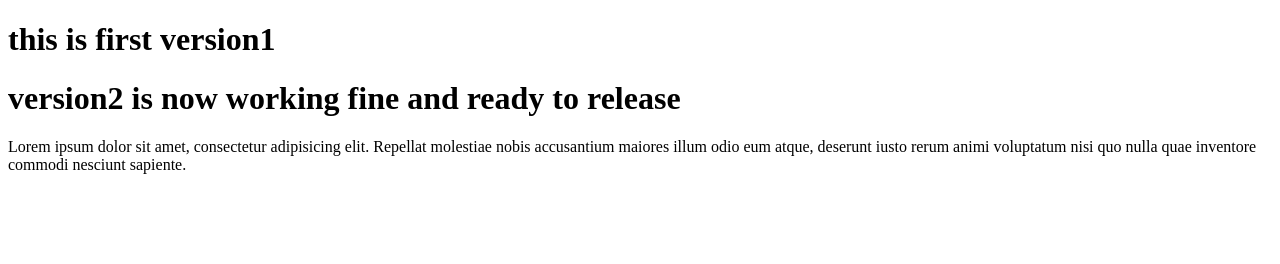
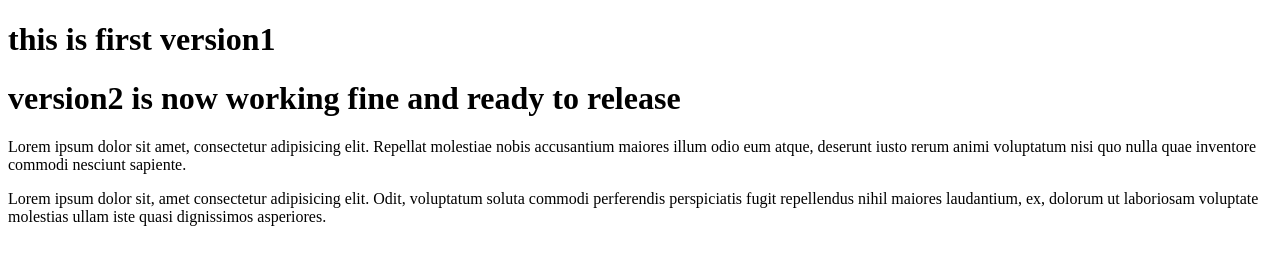
Before and after one commit to vamsee1317/newProject, a plain HTML site: page index.html in a window 1280 px wide. Drawn offline with Linux system fonts and the light colour scheme.

Commit message:
final release

```diff
--- a/index.html
+++ b/index.html
@@ -11,5 +11,7 @@
     <h1>version2 is now working fine and ready to release</h1>
 
     <p>Lorem ipsum dolor sit amet, consectetur adipisicing elit. Repellat molestiae nobis accusantium maiores illum odio eum atque, deserunt iusto rerum animi voluptatum nisi quo nulla quae inventore commodi nesciunt sapiente.</p>
+
+    <p>Lorem ipsum dolor sit, amet consectetur adipisicing elit. Odit, voluptatum soluta commodi perferendis perspiciatis fugit repellendus nihil maiores laudantium, ex, dolorum ut laboriosam voluptate molestias ullam iste quasi dignissimos asperiores.</p>
 </body>
 </html>
```
